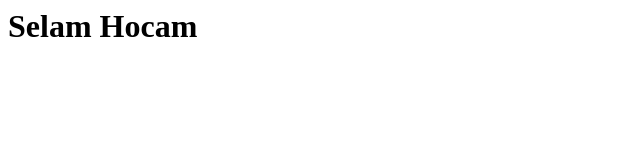
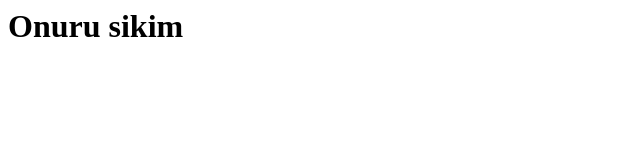
Before and after one commit to msavasacar/site, a plain HTML site: page index.html in a window 1280 px wide. Shown: the whole page, without its empty margins (0-640 px from the left). Drawn offline with Linux system fonts and the light colour scheme.

Commit message:
Update index.html

```diff
--- a/index.html
+++ b/index.html
@@ -3,6 +3,6 @@
 <title>Welcome to my Page</title>
 </head>
 <body>
-<h1>Selam Hocam</h1>
+<h1>Onuru sikim</h1>
 </body>
 </html>
```
